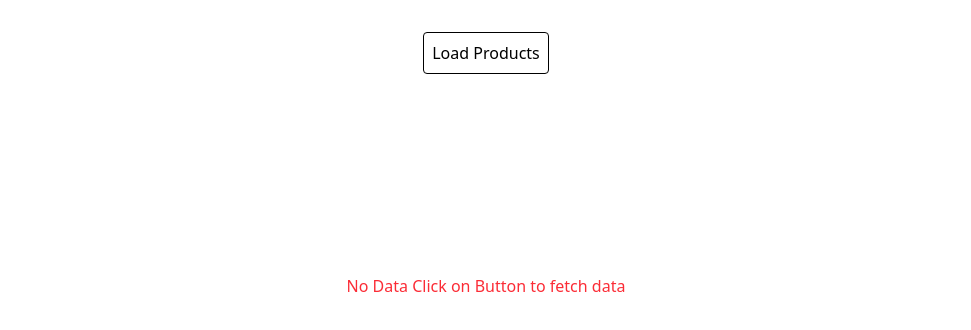
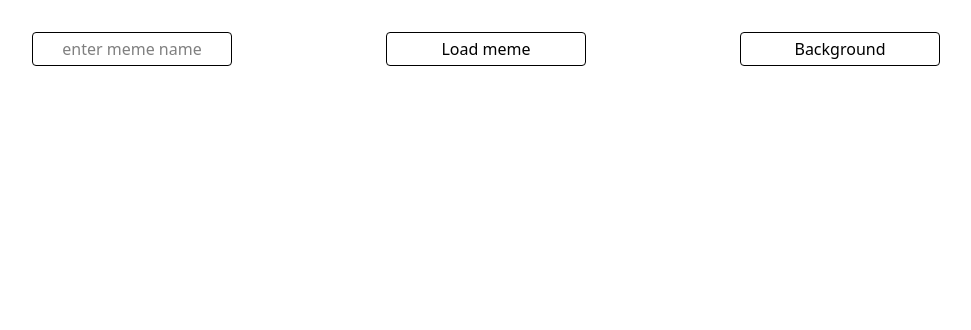
Before and after one commit to Altamash-0203/Unit-4-Assignments, a React (Vite) app: page / in a window 1280 px wide. Shown: the top 330 px of the page, without its empty margins (154-1125 px from the left). Built offline with nearby package versions, Linux system fonts and the light colour scheme.

Commit message:
Meme Explorer

```diff
--- a/package.json
+++ b/package.json
@@ -11,6 +11,7 @@
   },
   "dependencies": {
     "@tailwindcss/vite": "^4.1.11",
+    "axios": "^1.11.0",
     "react": "^19.1.0",
     "react-dom": "^19.1.0",
     "tailwindcss": "^4.1.11"
--- a/src/App.jsx
+++ b/src/App.jsx
@@ -4,13 +4,14 @@ import BasicTodo from './State_Management_Techniques_and_useState_Hook/Q14'
 import AttendenceManger from './State_Management_Techniques_and_useState_Hook/Q15'
 import FetchandPrint from './React_with_APIs_and_Axios_Library/Q1'
 import FetchandShow from './React_with_APIs_and_Axios_Library/Q2'
+import FetchApiWithAxios from './React_with_APIs_and_Axios_Library/Q3'
 
 
 function App() {
 
   return (
     <>
-    <FetchandShow/>
+    <FetchApiWithAxios/>
 
     </>
   )
--- /dev/null
+++ b/src/React_with_APIs_and_Axios_Library/Q3.jsx
@@ -0,0 +1,56 @@
+import { useState } from "react"
+import axios from 'axios';
+
+
+function FetchApiWithAxios(){
+        let [memes,setmemes]=useState([])
+        let [loading,setloading]=useState(false)
+        let [find,setfind]=useState("")
+        let [bg,setbg]=useState('light')
+
+        function fetchmeme(){
+            setloading(true)
+
+            axios.get("https://api.imgflip.com/get_memes")
+            .then((res)=>{
+                setmemes(res.data.data.memes)
+                setloading(false)
+            })
+            .catch(()=>{
+                setloading(false)
+                alert("something went wrong")
+            })
+        }
+
+        function chnagebg(){
+            let newbg= bg=="light"?"dark":"light"
+            setbg(newbg)
+            document.body.className=newbg
+        }
+
+            let filtered=memes.filter((meme)=>{
+               return meme.name.includes(find)
+            })
+
+      return(
+         <div>
+          <div className="flex justify-evenly">
+              <input  className="border rounded text-center p-1 w-50" type="text" placeholder="enter meme name" value={find} onChange={(e)=>setfind(e.target.value)}/>
+              <button className="border rounded text-center p-1 w-50" onClick={fetchmeme}>Load meme</button>
+              <button className="border rounded text-center p-1 w-50" onClick={chnagebg}>Background</button>
+            </div>
+
+            {loading && <p>Loading....</p>}
+                <div className="grid grid-cols-2 gap-20 ">
+                     {filtered.map((meme)=>(
+                        <div key={meme.id} className=" border rounded-2xl p-10 flex-col justify-center items-center shadow-2xl hover:shadow-blue-900">
+                            <img src={meme.url} alt={meme.name} className="w-100 h-80"/>
+                            <b style={{backgroundColor:"whitesmoke"}}>{meme.name}</b>
+                            </div>
+                     ))}
+                    </div>
+        </div>
+        )
+    }
+
+export default FetchApiWithAxios
```
Also changed, not shown: 1 other file (tests, documents, lock files or other folders).
